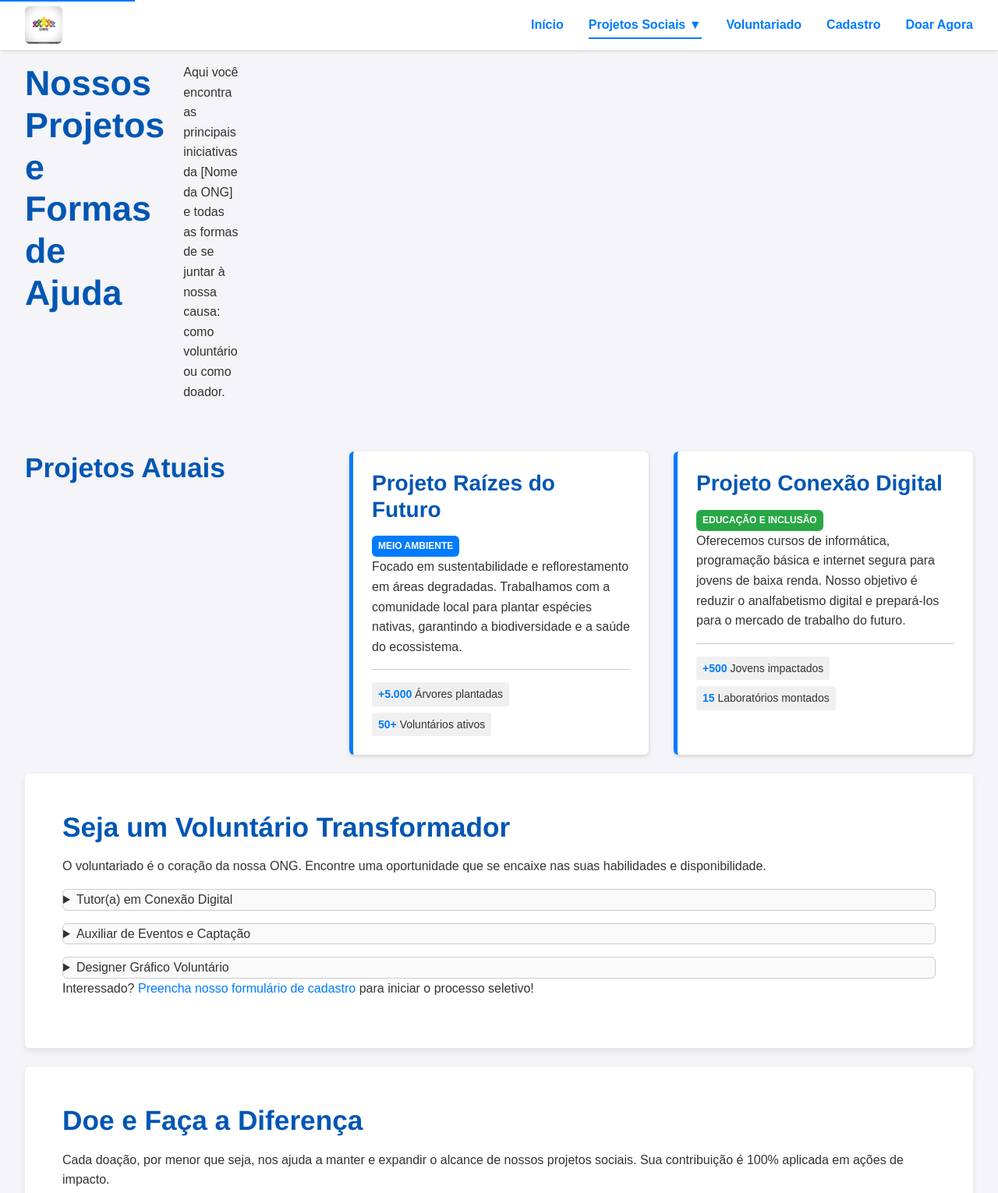
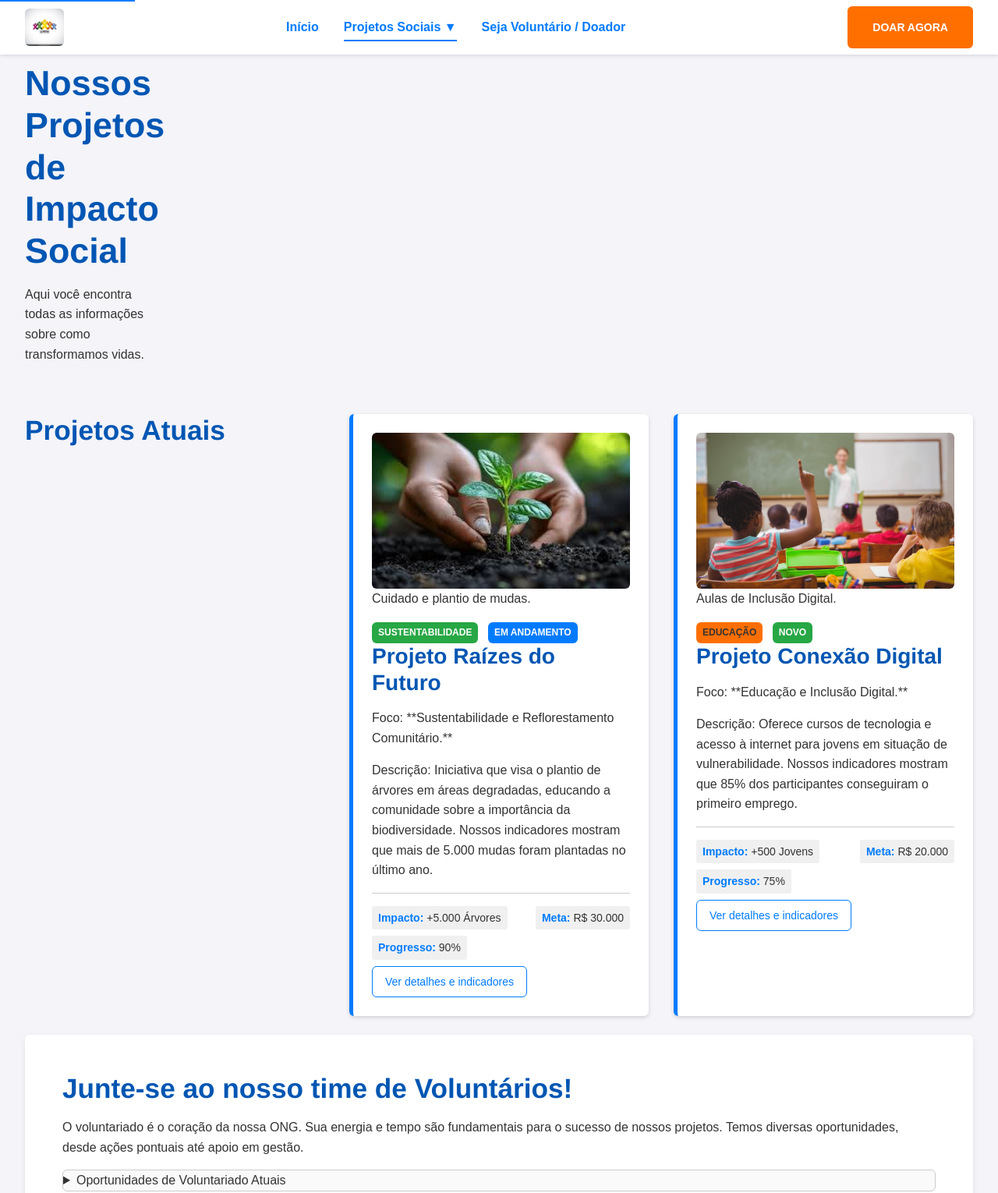
Before and after one commit to celsorrb/plataforma-ong-parte-2, a plain HTML site: page projetos.html in a window 1280 px wide. Shown: the top 1530 px of the page at 78% size. Drawn offline with Linux system fonts and the light colour scheme.

Commit message:
Update projetos.html

```diff
--- a/projetos.html
+++ b/projetos.html
@@ -5,6 +5,9 @@
     <meta name="viewport" content="width=device-width, initial-scale=1.0">
     <meta name="description" content="Conheça nossos projetos sociais, descubra como ser voluntário e faça uma doação online para apoiar nossa causa.">
     <title>Projetos, Voluntariado e Doação - [Nome da ONG]</title>
+
+    <base href="/plataforma-ong-parte-2/">
+
     <link rel="stylesheet" href="css/style.css">
 </head>
 <body>
@@ -12,7 +15,7 @@
 
     <header>
         <div class="logo">
-            <img src="img/ong-logo.png" alt="Logotipo da ONG - Juntos Pela Causa">
+            <img src="img/ong-logo.png" alt="Logotipo da ONG - Juntos Pela Causa" width="50" height="50">
         </div>
 
         <button class="menu-toggle" aria-controls="navegacao-principal" aria-expanded="false" aria-label="Abrir Menu">☰</button>
@@ -21,91 +24,101 @@
             <ul>
                 <li><a href="index.html">Início</a></li>
                  <li class="dropdown">
-                    <a href="projetos.html" aria-current="page" role="button" aria-expanded="false">Projetos Sociais ▼</a>
+                    <a href="projetos.html" aria-current="page" aria-expanded="false">Projetos Sociais ▼</a>
                     <ul class="dropdown-content">
                         <li><a href="projetos.html#raizes">Raízes do Futuro</a></li>
                         <li><a href="projetos.html#conexao">Conexão Digital</a></li>
                     </ul>
                 </li>
-                <li><a href="#voluntariado">Voluntariado</a></li>
-                <li><a href="cadastro.html">Cadastro</a></li>
-                <li><a href="#doacao" class="cta-header">Doar Agora</a></li>
+                <li><a href="cadastro.html">Seja Voluntário / Doador</a></li>
             </ul>
         </nav>
+        <a href="cadastro.html" class="cta-button cta-header">Doar Agora</a>
     </header>
 
     <main id="conteudo-principal">
-        <h1>Nossos Projetos e Formas de Ajuda</h1>
-        <p class="large-text">Aqui você encontra as principais iniciativas da [Nome da ONG] e todas as formas de se juntar à nossa causa: como voluntário ou como doador.</p>
+        <hgroup>
+            <h1>Nossos Projetos de Impacto Social</h1>
+            <p>Aqui você encontra todas as informações sobre como transformamos vidas.</p>
+        </hgroup>
 
         <section id="projetos-em-destaque">
             <h2>Projetos Atuais</h2>
-
             <article class="projeto" id="raizes">
-                <div class="projeto-content">
+                <figure>
+                    <img src="img/projeto1.jpg" alt="Mãos plantando uma muda verde no solo, simbolizando sustentabilidade." width="400" height="250">
+                    <figcaption>Cuidado e plantio de mudas.</figcaption>
+                </figure>
+                <span class="badge badge-secundaria">Sustentabilidade</span>
+                <span class="badge badge-primaria">Em Andamento</span>
                 <h3>Projeto Raízes do Futuro</h3>
-                    <span class="badge badge-primaria">Meio Ambiente</span>
-                    <p>Focado em sustentabilidade e reflorestamento em áreas degradadas. Trabalhamos com a comunidade local para plantar espécies nativas, garantindo a biodiversidade e a saúde do ecossistema.</p>
+                <p>Foco: **Sustentabilidade e Reflorestamento Comunitário.**</p>
+                <p>Descrição: Iniciativa que visa o plantio de árvores em áreas degradadas, educando a comunidade sobre a importância da biodiversidade. Nossos indicadores mostram que mais de 5.000 mudas foram plantadas no último ano.</p>
                 <div class="indicadores">
-                        <span><strong>+5.000</strong> Árvores plantadas</span>
-                        <span><strong>50+</strong> Voluntários ativos</span>
+                    <span aria-label="Impacto: 5000 árvores plantadas"><strong>Impacto:</strong> +5.000 Árvores</span>
+                    <span aria-label="Meta de Captação: 30 mil reais"><strong>Meta:</strong> R$ 30.000</span>
+                    <span aria-label="Progresso de 90 por cento"><strong>Progresso:</strong> 90%</span>
                 </div>
-                </div>
+                <a href="#" class="details-link">Ver detalhes e indicadores</a>
             </article>
 
             <article class="projeto" id="conexao">
-                <div class="projeto-content">
+                <figure>
+                    <img src="img/projeto-educacao.jpg" alt="Criança negra levanta a mão para responder uma pergunta da professora em sala de aula." width="400" height="250">
+                    <figcaption>Aulas de Inclusão Digital.</figcaption>
+                </figure>
+                <span class="badge badge-alerta">Educação</span>
+                <span class="badge badge-secundaria">Novo</span>
                 <h3>Projeto Conexão Digital</h3>
-                    <span class="badge badge-secundaria">Educação e Inclusão</span>
-                    <p>Oferecemos cursos de informática, programação básica e internet segura para jovens de baixa renda. Nosso objetivo é reduzir o analfabetismo digital e prepará-los para o mercado de trabalho do futuro.</p>
+                <p>Foco: **Educação e Inclusão Digital.**</p>
+                <p>Descrição: Oferece cursos de tecnologia e acesso à internet para jovens em situação de vulnerabilidade. Nossos indicadores mostram que 85% dos participantes conseguiram o primeiro emprego.</p>
                 <div class="indicadores">
-                        <span><strong>+500</strong> Jovens impactados</span>
-                        <span><strong>15</strong> Laboratórios montados</span>
+                    <span aria-label="Impacto: mais de 500 jovens atendidos"><strong>Impacto:</strong> +500 Jovens</span>
+                    <span aria-label="Meta de Captação: 20 mil reais"><strong>Meta:</strong> R$ 20.000</span>
+                    <span aria-label="Progresso de 75 por cento"><strong>Progresso:</strong> 75%</span>
                 </div>
-                </div>
+                <a href="#" class="details-link">Ver detalhes e indicadores</a>
             </article>
         </section>
 
         <section id="voluntariado">
-            <h2>Seja um Voluntário Transformador</h2>
-            <p class="large-text">O voluntariado é o coração da nossa ONG. Encontre uma oportunidade que se encaixe nas suas habilidades e disponibilidade.</p>
+            <h2>Junte-se ao nosso time de Voluntários!</h2>
+            <p>O voluntariado é o coração da nossa ONG. Sua energia e tempo são fundamentais para o sucesso de nossos projetos. Temos diversas oportunidades, desde ações pontuais até apoio em gestão.</p>
 
             <details>
-                <summary>Tutor(a) em Conexão Digital</summary>
-                <p>Apoie nossas aulas de informática. Requisitos: Conhecimento básico em pacote Office ou programação.</p>
+                <summary>Oportunidades de Voluntariado Atuais</summary>
+                <ul>
+                    <li>Tutor(a) em Matemática (Online)</li>
+                    <li>Auxiliar de Eventos (Presencial)</li>
+                    <li>Designer Gráfico (Remoto)</li>
+                </ul>
+                <p>Interessado? <a href="cadastro.html" class="cta-link">Faça seu Cadastro como Voluntário</a>.</p>
             </details>
-
-            <details>
-                <summary>Auxiliar de Eventos e Captação</summary>
-                <p>Ajude na organização de eventos, feiras e campanhas de arrecadação. Requisitos: Boa comunicação e proatividade.</p>
-            </details>
-
-            <details>
-                <summary>Designer Gráfico Voluntário</summary>
-                <p>Ajude-nos na criação de materiais de divulgação para redes sociais e relatórios. Requisitos: Domínio em ferramentas de edição.</p>
-            </details>
-
-            <p>Interessado? <a href="cadastro.html">Preencha nosso formulário de cadastro</a> para iniciar o processo seletivo!</p>
         </section>
 
         <section id="doacao">
-            <h2>Doe e Faça a Diferença</h2>
+            <h2>Apoie Nossa Causa com uma Doação</h2>
             <p>Cada doação, por menor que seja, nos ajuda a manter e expandir o alcance de nossos projetos sociais. Sua contribuição é 100% aplicada em ações de impacto.</p>
             <form action="cadastro.html" method="get">
                 <fieldset>
                     <legend>Como você deseja contribuir?</legend>
+
                     <label for="valor-doacao">Valor Sugerido:</label>
                     <select id="valor-doacao" name="valor-sugerido">
                         <option value="50">R$ 50,00</option>
                         <option value="100">R$ 100,00</option>
                         <option value="outros">Outro Valor</option>
                     </select>
+
+                    <div class="radio-group">
                         <label>
                             <input type="radio" name="tipo-doacao" value="unica" checked> Doação Única
                         </label>
                         <label>
                             <input type="radio" name="tipo-doacao" value="mensal"> Doação Mensal
                         </label>
+                    </div>
+
                     <p class="small-text">Ao clicar em "Doar Agora", você será redirecionado para nossa página de cadastro/pagamento seguro.</p>
                     <button type="submit" class="cta-button">Doar Agora</button>
                 </fieldset>
@@ -114,7 +127,8 @@
     </main>
 
     <footer>
-        <p>&copy; 2024 [Nome da ONG]. Todos os direitos reservados. | <a href="#">Termos de Uso</a> | <a href="#">Política de Privacidade</a></p>
+        <p>© 2024 [Nome da ONG]. Todos os direitos reservados. | <a href="#">Termos de Uso</a></p>
     </footer>
+    <script src="js/script.js"></script>
 </body>
 </html>
```
Lines whose indentation alone changed are shown as unchanged.
